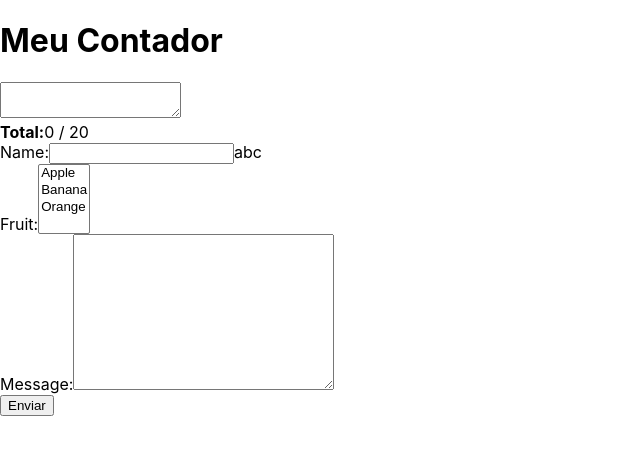
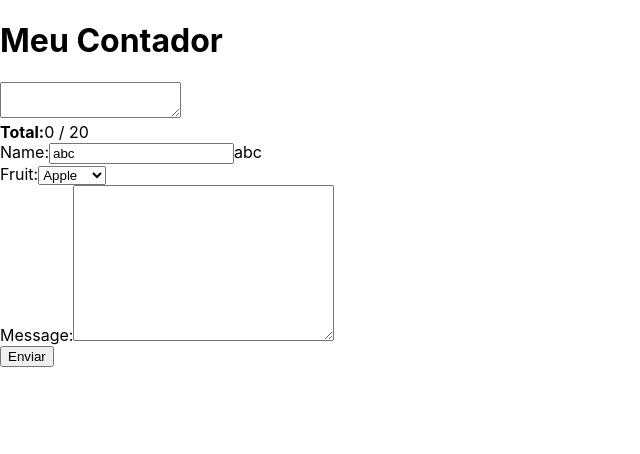
Before and after one commit to luiscns-alt/react-introducao, a React (Create React App) app in the folder my-app/: page / in a window 1280 px wide. Shown: the top 454 px of the page, without its empty margins (0-640 px from the left). Built offline with nearby package versions, Linux system fonts and the light colour scheme.

Commit message:
trabalhando com vários campos

```diff
--- a/my-app/src/MyForm.js
+++ b/my-app/src/MyForm.js
@@ -20,8 +20,11 @@ class MyForm extends Component {
     }
 
     handleChange(event) {
+        const target = event.target,
+            value = target.type === 'checkbox' ? target.checked : target.value,
+            name = target.name;
         this.setState({
-            name: event.target.value
+            [name]: value
         })
     }
 
@@ -32,13 +35,19 @@ class MyForm extends Component {
                 <div>
                     <label>
                         Name:
-                        <input type='text' name='name' valeu={state.name} onChange={this.handleChange} />{state.name}
+                        <input
+                            type='text'
+                            name='name'
+                            value={state.name}
+                            onChange={this.handleChange}
+                        />
+                        {state.name}
                     </label>
                 </div>
                 <div>
                     <label>
                         Fruit:
-                        <select value={state.fruit} multiple={true}>
+                        <select value={state.fruit} name='fruit' onChange={this.handleChange}>
                             {
                                 this.fruits.map(fruit => <option value={fruit.value}>{fruit.name}</option>)
                             }
@@ -48,7 +57,14 @@ class MyForm extends Component {
                 <div>
                     <label>
                         Message:
-                        <textarea value={state.message} name="" id="" cols="30" rows="10" />
+                        <textarea
+                            onChange={this.handleChange}
+                            value={state.message}
+                            name="message"
+                            id=""
+                            cols="30"
+                            rows="10"
+                        />
                     </label>
                 </div>
                 <input type="submit" value='Enviar' />
```
